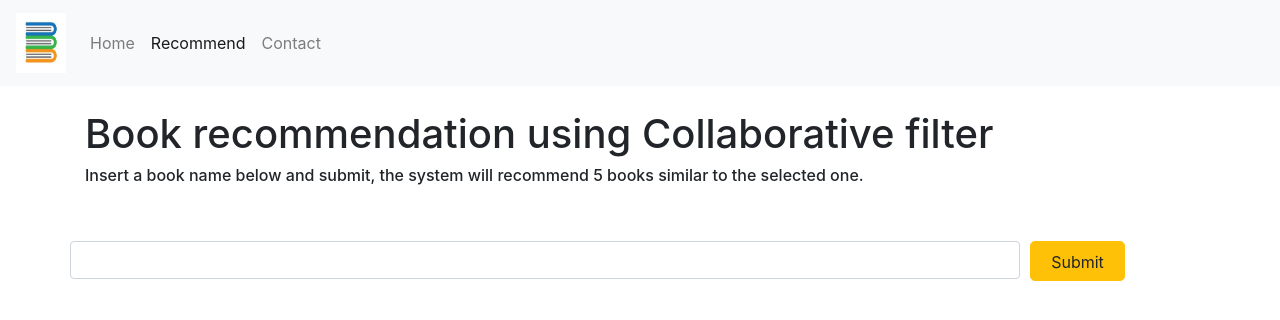
After one commit to ashwinprabhukp/RecommenderSystem-CollaborativeFiltering, a Flask app: page /recommend in a window 1280 px wide. The commit adds this page. Shown: the top 320 px of the page. Run offline with Flask 2, Linux system fonts and the light colour scheme; parts of the project's set-up code (start-up, migrations or seed data) failed here and were passed over.

Commit message:
adding the templates

```diff
--- a/app.py
+++ b/app.py
@@ -1,10 +1,58 @@
-from flask import Flask, render_template
+from flask import Flask, render_template, request
+import pickle
+import numpy as np
+
+popularity_df = pickle.load(open('model/popularity_df.pkl', 'rb'))
+pivoted_df = pickle.load(open('model/pivoted_df.pkl', 'rb'))
+books = pickle.load(open('model/books.pkl', 'rb'))
+similarity_score = pickle.load(open('model/similarity_score.pkl', 'rb'))
 
 app = Flask(__name__)
 
-@app.route('/')
+@app.route('/', methods=['GET', 'POST'])
 def index():
-    return render_template('index.html')
+    return render_template('index.html',
+                           book_name=popularity_df['Book-Title'],
+                           author_name=popularity_df['Book-Author'],
+                           book_cover_url=popularity_df['Image-URL-M'],
+                           average_ratings=popularity_df['Avg_ratings'].round(decimals=2))
+
+@app.route('/recommend', methods=['GET', 'POST'])
+def recommend_ui():
+    return render_template('recommend.html',
+                           books=list(books['Book-Title']))
+@app.route('/recommend_books', methods=['POST'])
+def recommend():
+    response = {}
+    data = []
+    item = []
+    user_input = request.form.get('Book_Name')
+
+    # fetch index
+    index = np.where(pivoted_df.index == user_input)[0][0]
+    similar_items = sorted(list(enumerate(similarity_score[index])), key=lambda x: x[1], reverse=True)[1:9]
+
+    # Fetch book title, author and image URL for the selected book
+    temp_df = books[books['Book-Title'] == user_input]
+    item.extend(list(temp_df.drop_duplicates('Book-Title')['Book-Title'].values))
+    item.extend(list(temp_df.drop_duplicates('Book-Title')['Book-Author'].values))
+    item.extend(list(temp_df.drop_duplicates('Book-Title')['Image-URL-M'].values))
+    data.append(item)
+    response['Selected-Book'] = data
+
+    # Fetch recommendations
+    data = []
+    for i in similar_items:
+        item = []
+        temp_df = books[books['Book-Title'] == pivoted_df.index[i[0]]]
+        item.extend(list(temp_df.drop_duplicates('Book-Title')['Book-Title'].values))
+        item.extend(list(temp_df.drop_duplicates('Book-Title')['Book-Author'].values))
+        item.extend(list(temp_df.drop_duplicates('Book-Title')['Image-URL-M'].values))
+        data.append(item)
+    response['Recommended-Books'] = data
+
+    return render_template('recommend.html',
+                           data=response)
 
 if __name__ == '__main__':
     app.run(debug=True)
--- /dev/null
+++ b/templates/recommend.html
@@ -0,0 +1,100 @@
+<!DOCTYPE html>
+<html lang="en">
+   <head>
+      <link rel="stylesheet" href="https://cdn.jsdelivr.net/npm/bootstrap@4.3.1/dist/css/bootstrap.min.css" integrity="sha384-ggOyR0iXCbMQv3Xipma34MD+dH/1fQ784/j6cY/iJTQUOhcWr7x9JvoRxT2MZw1T" crossorigin="anonymous">
+      <meta charset="UTF-8">
+      <title>Title</title>
+   </head>
+   <body>
+      <nav class="navbar navbar-expand-lg navbar-light bg-light">
+         <a class="navbar-brand" href="#"><img src="static/images/logo.jpg" alt="Book Recommender System" width="50" height="60" /></a>
+         <button class="navbar-toggler" type="button" data-toggle="collapse" data-target="#navbarNav" aria-controls="navbarNav" aria-expanded="false" aria-label="Toggle navigation">
+         <span class="navbar-toggler-icon"></span>
+         </button>
+         <div class="collapse navbar-collapse" id="navbarNav">
+            <ul class="navbar-nav">
+               <li class="nav-item">
+                  <a class="nav-link" href="/">Home <span class="sr-only">(current)</span></a>
+               </li>
+               <li class="nav-item active">
+                  <a class="nav-link" href="/recommend">Recommend</a>
+               </li>
+               <li class="nav-item">
+                  <a class="nav-link" href="#">Contact</a>
+               </li>
+            </ul>
+         </div>
+      </nav>
+      <div class="container">
+         <div class="row">
+            <div class="col-12">
+                <br>
+               <h1>
+                  Book recommendation using Collaborative filter
+               </h1>
+               <h6>
+                   Insert a book name below and submit, the system will recommend 5 books similar to the selected one.
+               </h6>
+                <br>
+                <br>
+               <form action="/recommend_books" method="post" class="row">
+                  <input type="text" name="Book_Name" id="" class="form-control col-10" style="margin-right: 10px">
+                  <input type="submit" value="Submit" class="btn btn-lg btn-warning float-right col-1" style="height: 40px; font-size: 1rem;">
+               </form>
+                <br>
+               {% if data %}
+               <h6 class="row">
+                      The book you selected:
+                  </h6>
+
+               <div class="row">
+
+                  <article class="col-md-3">
+                     <div class="text-left">
+                        <img class="height_image p-2 " src="{{data['Selected-Book'][0][2]}}" alt="Book Image" />
+                     </div>
+                     <div class="d-flex flex-column info_book justify-content-center p-2 ">
+                        <div>
+                           <h5 class="book_title ">{{data['Selected-Book'][0][0]}}</h5>
+                           <h7 class="bolder_font">{{data['Selected-Book'][0][1]}}</h7>
+                        </div>
+                        <div>
+                        </div>
+                     </div>
+                  </article>
+               </div>
+               <br>
+               <br>
+               <div class="row">
+                     <h6 class="mb-5">
+                         Recommended books: <br>
+                     </h6>
+                  </div>
+               <div class="row">
+                  <br>
+                  {% for i in range(data['Recommended-Books']|length) %}
+               <article class="col-md-3 mb-5">
+                  <div class="text-left">
+                     <img class="height_image p-2 " src="{{data['Recommended-Books'][i][2]}}" alt="Book Image" />
+                  </div>
+                  <div class="d-flex flex-column info_book justify-content-center p-2 ">
+                     <div>
+                        <h5 class="book_title ">{{data['Recommended-Books'][i][0]}}</h5>
+                        <h7 class="bolder_font">{{data['Recommended-Books'][i][1]}}</h7>
+                     </div>
+                     <div>
+                     </div>
+                  </div>
+               </article>
+               {% endfor %}
+               </div>
+               {% endif %}
+
+            </div>
+
+
+         </div>
+      </div>
+      </div>
+   </body>
+</html>
```
Also changed, not shown: templates/index.html (+44 -6 lines), static/images/logo.jpg.
